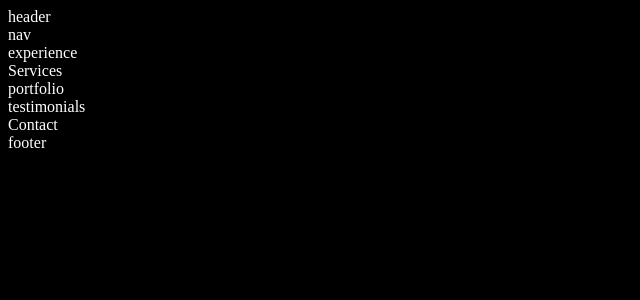
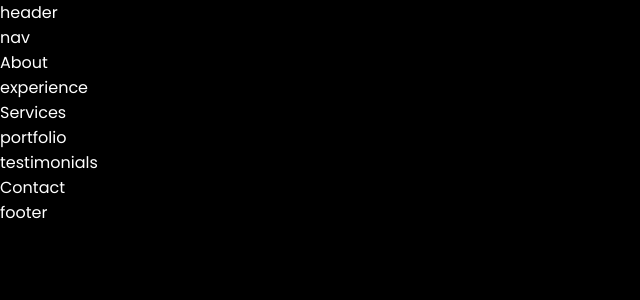
Before and after one commit to habeezzy/Muhammad-Habeebulah, a React (Create React App) app: page / in a window 1280 px wide. Shown: the top 300 px of the page, without its empty margins (0-640 px from the left). Built offline with nearby package versions, Linux system fonts and the light colour scheme.

Commit message:
CSS variables complete

```diff
--- a/src/App.jsx
+++ b/src/App.jsx
@@ -1,6 +1,7 @@
 import React from 'react'
 import Header from './components/header/Header'
 import Nav from './components/nav/Nav'
+import About from './components/about/About'
 import Experience from './components/experience/Experience'
 import Services from './components/services/Services'
 import Portfolio from './components/portfolio/Portfolio'
@@ -15,6 +16,7 @@
     <>
     <Header/>
     <Nav/>
+    <About/>
     <Experience/>
     <Services/>
     <Portfolio/>
--- a/src/index.css
+++ b/src/index.css
@@ -0,0 +1,40 @@
+@import url('https://fonts.googleapis.com/css2?family=Poppins:wght@300;400;500;600&family=Source+Sans+Pro:wght@600&display=swap');
+
+
+
+* {
+    margin: 0;
+    padding: 0;
+    border: 0;
+    outline: 0;
+    box-sizing: border-box;
+    list-style: none;
+    text-decoration: none;
+}
+
+:root {
+    --color-bg: #1f1f38;
+    --color-bg-variant: #2c2c6c;
+    --color-primary: #4db5ff;
+    --color-primary-variant: rgba(77,181,255,0.4);
+    --color-white: #fff;
+    --color-light: rgba(255,255,255,0.6);
+
+    --container-width-lg: 75%;
+    --container-width-md: 86%;
+    --container-width-sm: 90%;
+
+}
+
+html{
+    scroll-behavior: smooth;
+}
+
+::-webkit-scrollbar {
+    display: none;
+}
+
+body {
+    font-family: 'Poppins', sans-serif;
+
+}
```
